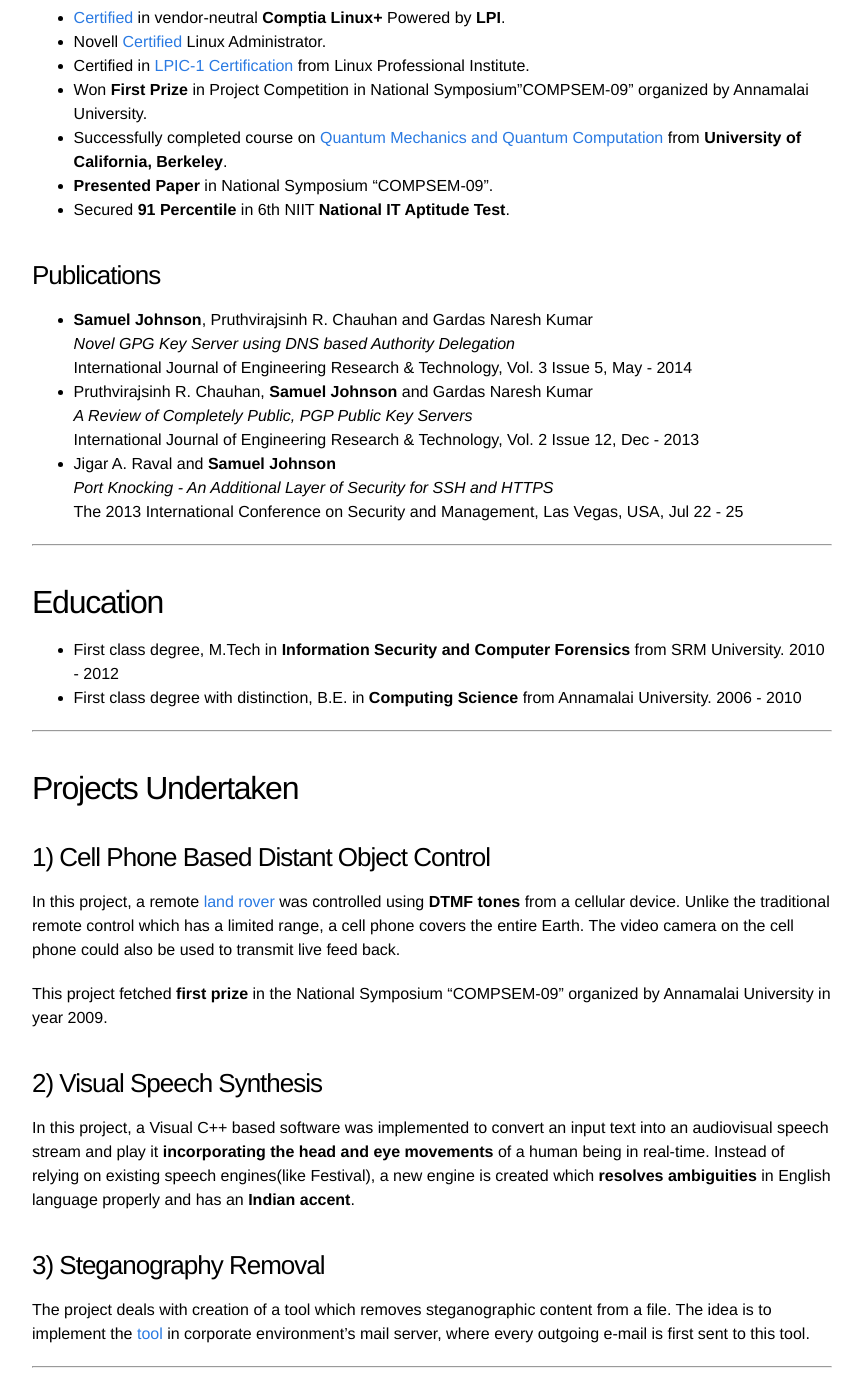
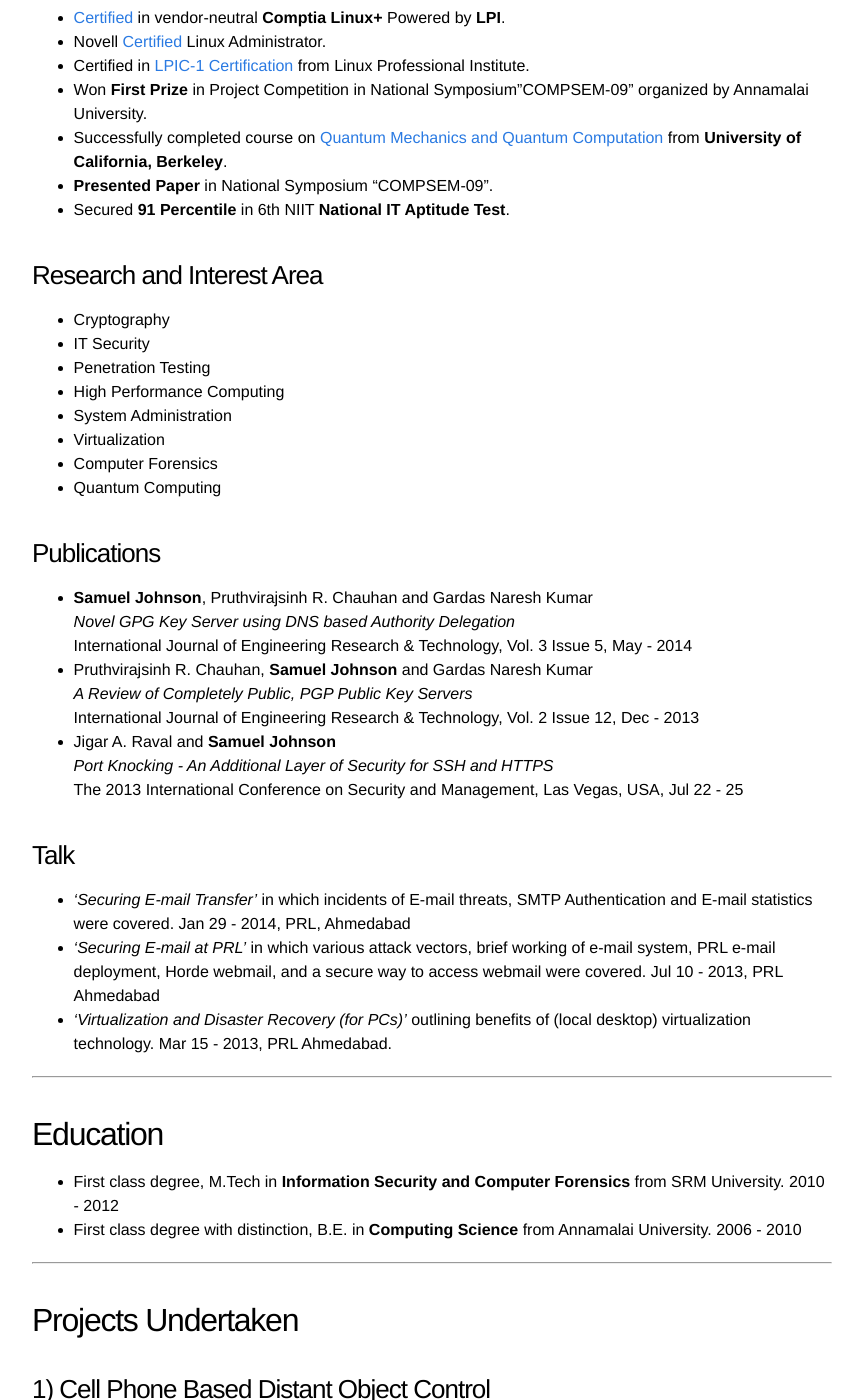
Before and after one commit to samueljohnson/samueljohnson.github.io.archive, a Jekyll site: the page built from cv.markdown, in a window 1280 px wide and 1400 px high, scrolled down 582 px. Shown: the whole window, without its empty margins (208-1071 px from the left). Built offline with Jekyll 4.4.1, drawn with Linux system fonts in a browser that asks for light colours; some of the changed text lies outside the part shown.

Commit message:
Added talks to CV

```diff
--- a/cv.markdown
+++ b/cv.markdown
@@ -29,6 +29,17 @@
   * **Presented Paper** in National Symposium "COMPSEM-09".
   * Secured **91 Percentile** in 6th NIIT **National IT Aptitude Test**.
 
+### Research and Interest Area
+
+  * Cryptography
+  * IT Security
+  * Penetration Testing
+  * High Performance Computing
+  * System Administration
+  * Virtualization
+  * Computer Forensics
+  * Quantum Computing
+
 ### Publications
 
   * **Samuel Johnson**, Pruthvirajsinh R. Chauhan and Gardas Naresh Kumar
@@ -42,6 +53,14 @@
   * Jigar A. Raval and **Samuel Johnson**
 <br> *Port Knocking - An Additional Layer of Security for SSH and HTTPS*
 <br> The 2013 International Conference on Security and Management, Las Vegas, USA, Jul 22 - 25
+
+### Talk
+
+  * *'Securing E-mail Transfer'* in which incidents of E-mail threats, SMTP Authentication and E-mail statistics were covered.  Jan 29 - 2014, PRL, Ahmedabad
+  *  *'Securing E-mail at PRL'* in which various attack vectors, brief working of e-mail
+system, PRL e-mail deployment, Horde webmail, and a secure way to access webmail were covered. Jul 10 - 2013, PRL Ahmedabad
+  * *'Virtualization and Disaster Recovery (for PCs)'* outlining benefits of (local
+desktop) virtualization technology. Mar 15 - 2013, PRL Ahmedabad.
 
 ----
 
@@ -96,3 +115,5 @@
   * Implemented VPN access for Linux users.
   * Deployed new mail system based on Horde framework and successfully migrated existing user data from squirrelmail.
   * Coded and implemented a tool from scratch to inform sysadmins (and users) of misuse of IP in a network.
+  * Deployed two ISPs in Load Balancing and fail-safe mode so as to have a complete
+utilization of both networks and at the same time have redundancy in case one of the ISP is down.
```
